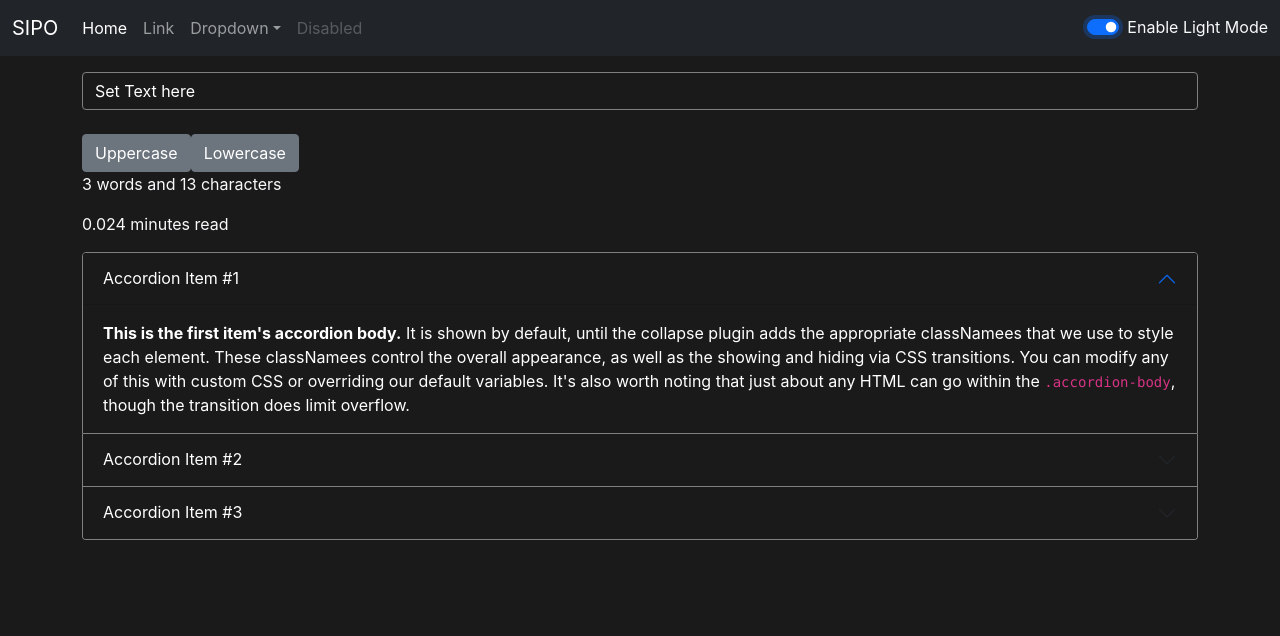
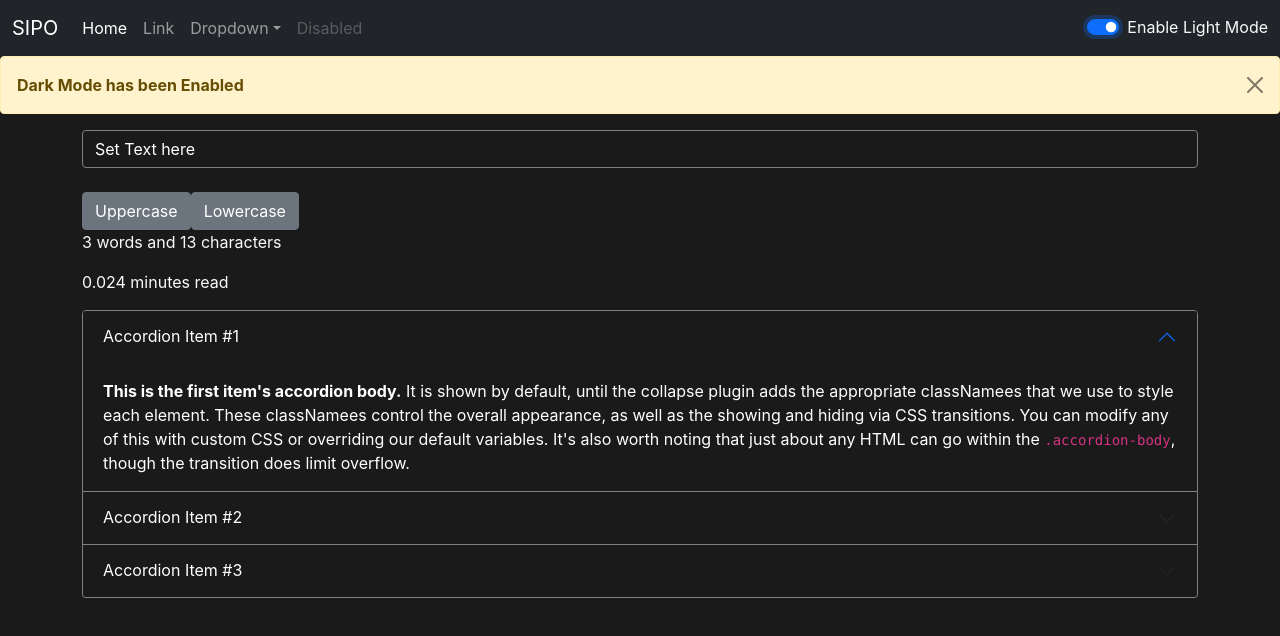
Before and after one commit to thejusvarma/React-App, a React (Create React App) app: page / in a window 1280 px wide. Both pictures are taken after a click on the switch "Enable Dark Mode". Shown: the top 636 px of the page. Built offline with nearby package versions, Linux system fonts and the light colour scheme.

Commit message:
Alert messages added

```diff
--- a/src/App.js
+++ b/src/App.js
@@ -2,16 +2,23 @@
 import About from './components/About';
 import Navbar from './components/Navbar';
 import TextForm from './components/TextForm';
+import Alert from './components/Alert';
 import { useState } from 'react';
 
 function App() {
   const[mode, setMode] = useState("white")
 
+  const[alert,setAlert] = useState(null);
 
   const[myStyle, setStyle] = useState({ color: "black",
   backgroundColor: "white"})
 
   const[toggle,setToggle] = useState({text : "Enable Dark Mode", color : "dark"})
+
+  const showAlert=(message,type)=>
+  {
+    setAlert({msg:message, type:type})
+  }
 
   const toggleMode=()=>
   {
@@ -23,6 +30,7 @@
         setStyle({ color: "white",
         backgroundColor: "#1a1a1a",
         borderColor: "grey"})
+        showAlert("Dark Mode has been Enabled","warning");
       }
       else
       {
@@ -31,12 +39,14 @@
         document.body.style.backgroundColor = "white";
         setStyle({ color: "black",
         backgroundColor: "white"})
+        showAlert("Light Mode has been Enabled","primary");
       }
   }
 
   return (
     <>
     <Navbar title = "SIPO" mode={mode} toggleMode={toggleMode} toggle={toggle}/>
+    <Alert alert = {alert}/>
     <TextForm myStyle={myStyle} toggle={toggle}/>
     <About myStyle={myStyle} />
     </>
--- /dev/null
+++ b/src/components/Alert.js
@@ -0,0 +1,10 @@
+import React,{useState} from "react";
+
+export default function Alert(prop){
+    return(
+    prop.alert && <div className={`alert alert-${prop.alert.type} alert-dismissible fade show`} role="alert">
+        <strong>{prop.alert.msg}</strong>
+        <button type="button" className="btn-close" data-bs-dismiss="alert" aria-label="Close"></button>
+    </div>
+  )
+}
```
